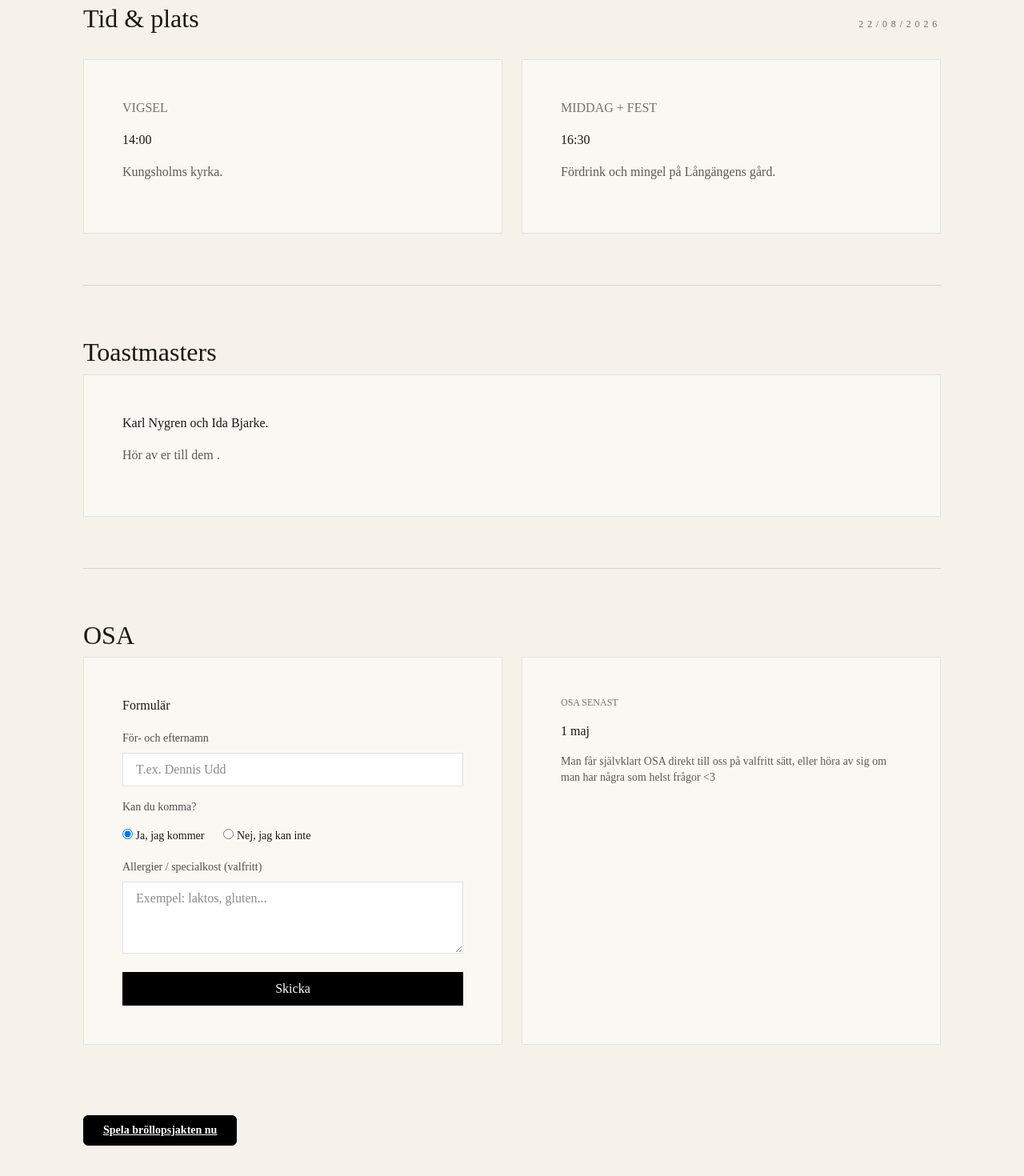
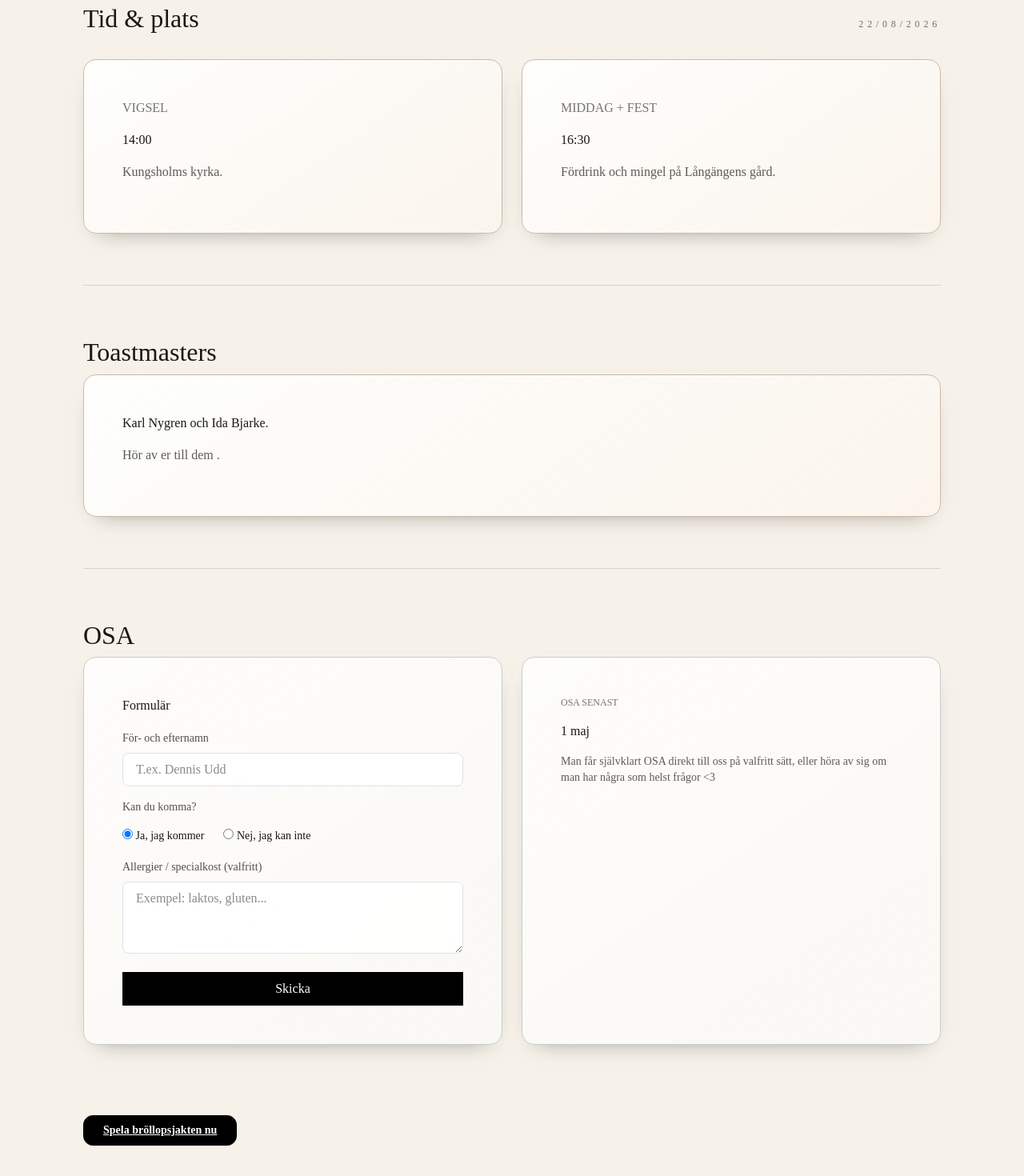
Before and after one commit to UddDennis/dennisfilippa, a Next.js app: page / in a window 1280 px wide. Shown: the part 860-2330 px from the top of the page at 80% size. Built offline with nearby package versions, Linux system fonts and the light colour scheme.

Commit message:
hearteffect on mouse

```diff
--- /dev/null
+++ b/app/components/HeartsTrail.tsx
@@ -0,0 +1,151 @@
+"use client";
+
+import { CSSProperties, useEffect, useRef, useState } from "react";
+
+type Heart = {
+  id: number;
+  x: number;
+  y: number;
+  size: number;
+  rotate: number;
+  duration: number;
+  hue: number;
+  driftX: number;
+  driftY: number;
+};
+
+const SPAWN_INTERVAL_MS = 65;
+const MAX_HEARTS = 70;
+
+export default function HeartsTrail() {
+  const [hearts, setHearts] = useState<Heart[]>([]);
+  const lastSpawn = useRef(0);
+  const idRef = useRef(0);
+  const timers = useRef<number[]>([]);
+  const prefersReducedMotion = useRef(false);
+
+  useEffect(() => {
+    const mediaQuery = window.matchMedia("(prefers-reduced-motion: reduce)");
+    prefersReducedMotion.current = mediaQuery.matches;
+
+    const onMotionChange = (event: MediaQueryListEvent) => {
+      prefersReducedMotion.current = event.matches;
+      if (event.matches) {
+        setHearts([]);
+      }
+    };
+
+    if (mediaQuery.addEventListener) {
+      mediaQuery.addEventListener("change", onMotionChange);
+    } else {
+      mediaQuery.addListener(onMotionChange);
+    }
+
+    const spawn = (x: number, y: number) => {
+      if (prefersReducedMotion.current) {
+        return;
+      }
+      if (!Number.isFinite(x) || !Number.isFinite(y)) {
+        return;
+      }
+      const now = Date.now();
+      if (now - lastSpawn.current < SPAWN_INTERVAL_MS) {
+        return;
+      }
+      lastSpawn.current = now;
+
+      idRef.current += 1;
+      const id = idRef.current;
+      const duration = 900 + Math.floor(Math.random() * 600);
+
+      const heart: Heart = {
+        id,
+        x,
+        y,
+        size: 10 + Math.floor(Math.random() * 10),
+        rotate: -25 + Math.floor(Math.random() * 50),
+        duration,
+        hue: 340 + Math.floor(Math.random() * 20),
+        driftX: -18 + Math.floor(Math.random() * 36),
+        driftY: 95 + Math.floor(Math.random() * 70),
+      };
+
+      setHearts((prev) => {
+        const next = [...prev, heart];
+        if (next.length > MAX_HEARTS) {
+          return next.slice(next.length - MAX_HEARTS);
+        }
+        return next;
+      });
+
+      const timer = window.setTimeout(() => {
+        setHearts((prev) => prev.filter((item) => item.id !== id));
+      }, duration + 120);
+      timers.current.push(timer);
+    };
+
+    const handleMouseMove = (event: MouseEvent) => {
+      spawn(event.clientX, event.clientY);
+    };
+
+    const handleTouchStart = (event: TouchEvent) => {
+      const point = event.touches[0];
+      if (!point) return;
+      spawn(point.clientX, point.clientY);
+    };
+
+    const handleTouchMove = (event: TouchEvent) => {
+      const point = event.touches[0];
+      if (!point) return;
+      spawn(point.clientX, point.clientY);
+    };
+
+    window.addEventListener("mousemove", handleMouseMove, { passive: true });
+    window.addEventListener("touchstart", handleTouchStart, { passive: true });
+    window.addEventListener("touchmove", handleTouchMove, { passive: true });
+
+    return () => {
+      window.removeEventListener("mousemove", handleMouseMove);
+      window.removeEventListener("touchstart", handleTouchStart);
+      window.removeEventListener("touchmove", handleTouchMove);
+      if (mediaQuery.removeEventListener) {
+        mediaQuery.removeEventListener("change", onMotionChange);
+      } else {
+        mediaQuery.removeListener(onMotionChange);
+      }
+      timers.current.forEach((timer) => window.clearTimeout(timer));
+      timers.current = [];
+    };
+  }, []);
+
+  return (
+    <div className="heart-layer" aria-hidden="true">
+      {hearts.map((heart) => (
+        <span
+          key={heart.id}
+          className="heart-particle"
+          style={{
+            left: `${heart.x}px`,
+            top: `${heart.y}px`,
+          }}
+        >
+          <span
+            className="heart-glyph"
+            style={
+              {
+                fontSize: `${heart.size}px`,
+                transform: `rotate(${heart.rotate}deg)`,
+                animationDuration: `${heart.duration}ms`,
+                color: `hsl(${heart.hue}deg 88% 58%)`,
+                "--heart-drift-x": `${heart.driftX}px`,
+                "--heart-drift-y": `${heart.driftY}px`,
+              } as CSSProperties
+            }
+          >
+            ♥
+          </span>
+        </span>
+      ))}
+    </div>
+  );
+}
--- a/app/components/RsvpForm.tsx
+++ b/app/components/RsvpForm.tsx
@@ -49,7 +49,7 @@ export default function RsvpForm() {
   };
 
   return (
-    <form onSubmit={submitRsvp} className="space-y-4 border border-[color:var(--line)]/20 bg-white/40 p-5">
+    <form onSubmit={submitRsvp} className="info-card space-y-4 p-5">
       <p className="text-base">Formulär</p>
 
       <div className="space-y-2">
@@ -63,7 +63,7 @@ export default function RsvpForm() {
           onChange={(event) => setFullName(event.target.value)}
           maxLength={80}
           required
-          className="w-full border border-[color:var(--line)]/30 bg-white px-3 py-2 outline-none focus:border-black"
+          className="w-full rounded-lg border border-[color:var(--line)]/30 bg-white/90 px-3 py-2 outline-none transition focus:border-black"
           placeholder="T.ex. Dennis Udd"
         />
       </div>
@@ -102,7 +102,7 @@ export default function RsvpForm() {
           onChange={(event) => setFoodAllergies(event.target.value)}
           maxLength={400}
           rows={3}
-          className="w-full border border-[color:var(--line)]/30 bg-white px-3 py-2 outline-none focus:border-black"
+          className="w-full rounded-lg border border-[color:var(--line)]/30 bg-white/90 px-3 py-2 outline-none transition focus:border-black"
           placeholder="Exempel: laktos, gluten..."
         />
       </div>
@@ -110,7 +110,7 @@ export default function RsvpForm() {
       <button
         type="submit"
         disabled={isSubmitting}
-        className="w-full border border-black bg-black px-4 py-2 text-white transition disabled:cursor-not-allowed disabled:opacity-50"
+        className="w-full rounded-xl border border-black bg-black px-4 py-2 text-white transition hover:-translate-y-0.5 hover:shadow-lg disabled:cursor-not-allowed disabled:opacity-50"
       >
         {isSubmitting ? "Sparar..." : "Skicka"}
       </button>
--- a/app/globals.css
+++ b/app/globals.css
@@ -52,3 +52,94 @@ html {
   animation: floaty 9s ease-in-out infinite;
   will-change: transform;
 }
+
+@keyframes cardEntrance {
+  0% {
+    opacity: 0;
+    transform: translateY(8px) scale(0.98);
+  }
+  100% {
+    opacity: 1;
+    transform: translateY(0) scale(1);
+  }
+}
+
+@keyframes heartPop {
+  0% {
+    opacity: 0;
+    transform: translate3d(0, 0, 0) scale(0.45);
+  }
+  18% {
+    opacity: 0.95;
+  }
+  100% {
+    opacity: 0;
+    transform: translate3d(var(--heart-drift-x, 0px), calc(var(--heart-drift-y, 120px) * -1), 0)
+      scale(1.35);
+  }
+}
+
+.info-card {
+  position: relative;
+  overflow: hidden;
+  border-radius: 1rem;
+  border: 1px solid color-mix(in oklab, var(--line), white 80%);
+  background: linear-gradient(145deg, rgb(255 255 255 / 82%), rgb(255 255 255 / 48%));
+  box-shadow: 0 12px 28px -20px rgb(17 12 8 / 55%);
+  backdrop-filter: blur(4px);
+  transition: transform 240ms ease, box-shadow 240ms ease, border-color 240ms ease;
+  animation: cardEntrance 420ms ease both;
+}
+
+.info-card::before {
+  content: "";
+  position: absolute;
+  inset: 0;
+  background: linear-gradient(115deg, rgb(255 255 255 / 45%), transparent 40%);
+  opacity: 0;
+  transition: opacity 240ms ease;
+  pointer-events: none;
+}
+
+.info-card:hover,
+.info-card:focus-within {
+  transform: translateY(-3px);
+  border-color: color-mix(in oklab, var(--accent), white 62%);
+  box-shadow: 0 20px 45px -24px rgb(17 12 8 / 65%);
+}
+
+.info-card:hover::before,
+.info-card:focus-within::before {
+  opacity: 1;
+}
+
+.info-card-strong {
+  border-color: color-mix(in oklab, var(--accent), white 58%);
+  background: linear-gradient(145deg, rgb(255 255 255 / 90%), rgb(252 246 238 / 70%));
+}
+
+.heart-layer {
+  position: fixed;
+  inset: 0;
+  z-index: 80;
+  pointer-events: none;
+  overflow: hidden;
+}
+
+.heart-particle {
+  position: fixed;
+  left: 0;
+  top: 0;
+  transform: translate(-50%, -50%);
+  pointer-events: none;
+}
+
+.heart-glyph {
+  display: block;
+  line-height: 1;
+  filter: drop-shadow(0 3px 8px rgb(118 32 49 / 30%));
+  animation-name: heartPop;
+  animation-timing-function: cubic-bezier(0.22, 0.86, 0.24, 1);
+  animation-fill-mode: forwards;
+  will-change: transform, opacity;
+}
--- a/app/page.tsx
+++ b/app/page.tsx
@@ -1,12 +1,14 @@
 "use client";
 import Link from "next/link";
 import RsvpForm from "./components/RsvpForm";
+import HeartsTrail from "./components/HeartsTrail";
 
 export default function Home() {
   return (
     <div
       className="min-h-screen scroll-smooth bg-[#f6f2ea] text-[#1a1714] [--paper:#f6f2ea] [--ink:#1a1714] [--accent:#8b5e3c] [--line:#1a1714]"
     >
+      <HeartsTrail />
       <main className="mx-auto max-w-6xl px-6 pb-24 sm:px-10">
         <section
           id="top"
@@ -39,14 +41,14 @@ export default function Home() {
 
           </div>
           <div className="grid gap-6 sm:grid-cols-2">
-            <div className="space-y-3 border border-[color:var(--line)]/20 bg-white/40 p-5">
+            <div className="info-card info-card-strong space-y-3 p-5">
               <p className=" uppercase  text-[color:var(--ink)]/60">
                 Vigsel
               </p>
               <p className="text-base">14:00</p>
               <p className="text-[color:var(--ink)]/70">Kungsholms kyrka.</p>
             </div>
-            <div className="space-y-3 border border-[color:var(--line)]/20 bg-white/40 p-5">
+            <div className="info-card info-card-strong space-y-3 p-5">
               <p className=" uppercase  text-[color:var(--ink)]/60">
                 Middag + Fest
               </p>
@@ -58,7 +60,7 @@ export default function Home() {
 
         <section id="toastmasters" className="space-y-6 border-b border-[color:var(--line)]/15 py-16">
           <h2 className="text-2xl sm:text-3xl">Toastmasters</h2>
-          <div className="border border-[color:var(--line)]/20 bg-white/40 p-5">
+          <div className="info-card info-card-strong p-5">
             <p className="text-base">Karl Nygren och Ida Bjarke.</p>
             <p className="mt-3 text-[color:var(--ink)]/70">
               Hör av er till dem .
@@ -70,7 +72,7 @@ export default function Home() {
           <h2 className="text-2xl sm:text-3xl">OSA</h2>
           <div className="grid gap-6 sm:grid-cols-2">
             <RsvpForm />
-            <div className="space-y-4 border border-[color:var(--line)]/20 bg-white/40 p-5">
+            <div className="info-card space-y-4 p-5">
               <div>
               <p className="text-xs uppercase  text-[color:var(--ink)]/60">
                 OSA senast
@@ -86,7 +88,7 @@ export default function Home() {
          <div className="mt-4 flex flex-wrap gap-3">
             <Link
               href="/brollopsjakten"
-              className="rounded border border-black bg-black px-4 py-2 text-sm font-semibold text-white transition"
+              className="rounded-xl border border-black bg-black px-4 py-2 text-sm font-semibold text-white transition hover:-translate-y-0.5 hover:shadow-lg"
             >
               Spela bröllopsjakten nu
             </Link>
```
